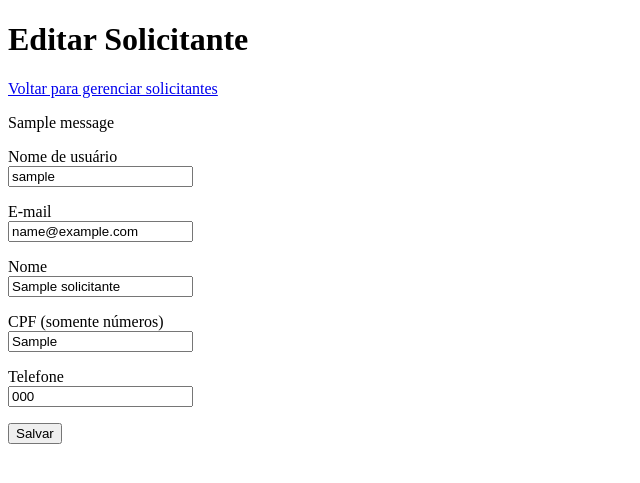
After one commit to edsondota/teleconsultoria, a Django app: page /painel/editar-solicitante?id=1 in a window 1280 px wide. The commit adds this page. Shown: the top 483 px of the page, without its empty margins (0-640 px from the left). Run offline with Django 3.2, Linux system fonts and the light colour scheme; a user stored in the database is signed in; tables that the repository leaves empty hold one stand-in row (values such as "Sample post"); one stand-in notice (Sample message) is shown.

Commit message:
Finaliza edição de solicitante

```diff
--- /dev/null
+++ b/teleconsultoria/templates/teleconsultoria/editar_solicitante.html
@@ -0,0 +1,53 @@
+<!DOCTYPE html>
+<html>
+<head>
+    <meta charset="UTF-8">
+    <title>Teleconsultoria - Editar Solicitante</title>
+</head>
+<body>
+    <h1>Editar Solicitante</h1>
+
+    <p>
+        <a href="{% url 'gerenciar_solicitante_view' %}">Voltar para gerenciar solicitantes</a>
+    </p>
+
+    {% if messages %}
+        {% for message in messages %}
+            <p>{{ message }}</p>
+        {% endfor %}
+    {% endif %}
+
+    <div>
+        <form action="{% url 'editar_solicitante_view' %}" method="POST">
+            {% csrf_token %}
+            <input type="hidden" name="id" value="{{ solicitante.id }}">
+            <p>
+                <label for="username">Nome de usuário</label> <br>
+                <input type="text" name="username" id="username" required value="{{ solicitante.user.username }}">
+            </p>
+
+            <p>
+                <label for="email">E-mail</label> <br>
+                <input type="email" name="email" id="email" required value="{{ solicitante.user.email }}">
+            </p>
+
+            <p>
+                <label for="nome">Nome</label> <br>
+                <input type="text" name="nome" id="nome" required value="{{ solicitante.nome }}">
+            </p>
+
+            <p>
+                <label for="cpf">CPF (somente números)</label> <br>
+                <input type="text" name="cpf" id="cpf" maxlength="11" required value="{{ solicitante.cpf }}">
+            </p>
+
+            <p>
+                <label for="telefone">Telefone</label> <br>
+                <input type="text" name="telefone" id="telefone" required value="{{ solicitante.telefone }}">
+            </p>
+
+            <p><input type="submit" value="Salvar"></p>
+        </form>
+    </div>
+</body>
+</html>
--- a/teleconsultoria/templates/teleconsultoria/gerenciar_solicitante.html
+++ b/teleconsultoria/templates/teleconsultoria/gerenciar_solicitante.html
@@ -42,7 +42,7 @@
                 <td>{{ s.cpf }}</td>
                 <td>{{ s.telefone }}</td>
                 <td>
-                    <a href="#">Editar</a>
+                    <a href="{% url 'editar_solicitante_view' %}?id={{ s.id }}">Editar</a>
                     <form action="#" method="POST">
                         {% csrf_token %}
                         <input type="submit" value="Apagar" onclick="return confirmar_delete()">
--- a/teleconsultoria/urls.py
+++ b/teleconsultoria/urls.py
@@ -5,6 +5,7 @@ from teleconsultoria.views import LoginView, LogoutView, PainelAdminView
 from teleconsultoria.views import GerenciarTeleconsultorView, AdicionarTeleconsultorView
 from teleconsultoria.views import EditarTeleconsultorView, ApagarTeleconsultorView
 from teleconsultoria.views import GerenciarSolicitanteView, AdicionarSolicitanteView
+from teleconsultoria.views import EditarSolicitanteView
 
 urlpatterns = [
     url(r'^$', LoginView.as_view(), name="login_view"),
@@ -29,5 +30,8 @@ urlpatterns = [
     url(r'painel/adicionar-solicitante$',
         login_required(AdicionarSolicitanteView.as_view()),
         name="adicionar_solicitante_view"),
+    url(r'painel/editar-solicitante$',
+        login_required(EditarSolicitanteView.as_view()),
+        name="editar_solicitante_view"),
     url(r'^admin/', include(admin.site.urls)),
 ]
--- a/teleconsultoria/views.py
+++ b/teleconsultoria/views.py
@@ -154,3 +154,39 @@ class AdicionarSolicitanteView(View):
             return redirect('adicionar_solicitante_view')
         messages.success(request, u'Solicitante cadastrado com sucesso')
         return redirect('gerenciar_solicitante_view')
+
+
+class EditarSolicitanteView(View):
+    def get(self, request):
+        try:
+            solicitante = Solicitante.objects.get(id=request.GET['id'])
+        except:
+            messages.error(request, u'O Solicitante não foi encontrado')
+            return redirect('gerenciar_solicitante_view')
+        return render(request, 'teleconsultoria/editar_solicitante.html', locals())
+
+    def post(self, request):
+        solicitante = None
+        try:
+            solicitante = Solicitante.objects.get(id=request.POST['id'])
+        except:
+            messages.error(request, u'O Solicitante não foi encontrado')
+            return redirect('gerenciar_solicitante_view')
+        username = request.POST['username']
+        email = request.POST['email']
+        nome = request.POST['nome']
+        cpf = request.POST['cpf']
+        telefone = request.POST['telefone']
+        try:
+            solicitante.user.username = username
+            solicitante.user.email = email
+            solicitante.nome = nome
+            solicitante.cpf = cpf
+            solicitante.telefone =telefone
+            solicitante.user.save()
+            solicitante.save()
+        except:
+            messages.error(request, u'Não foi possível editar o Solicitante')
+            return redirect('editar_solicitante_view')
+        messages.success(request, u'Solicitante alterado com sucesso')
+        return redirect('gerenciar_solicitante_view')
```
